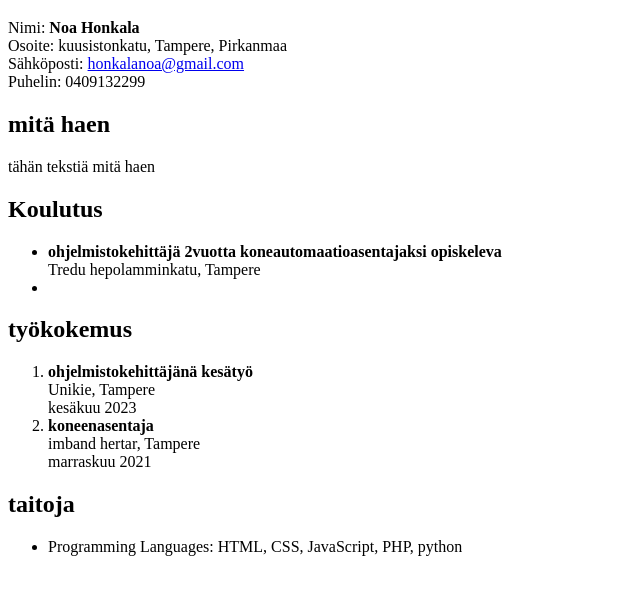
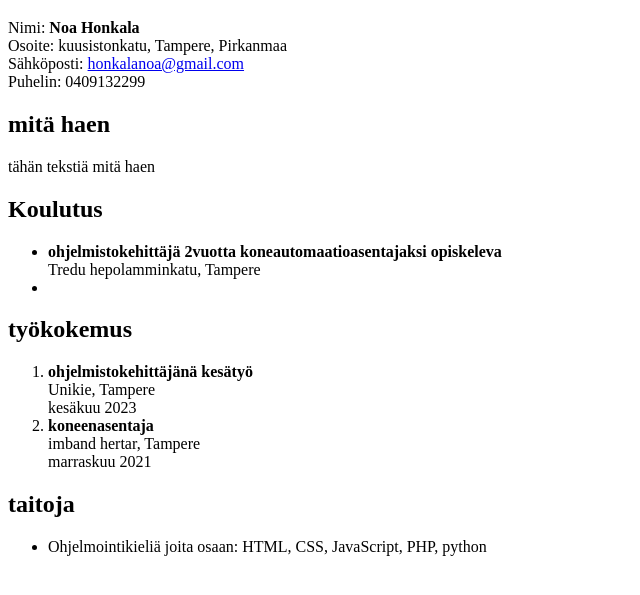
Before and after one commit to noahonk/noahonk.github.io, a plain HTML site: page index.html in a window 1280 px wide. Shown: the part 61-656 px from the top of the page, without its empty margins (0-640 px from the left). Drawn offline with Linux system fonts and the light colour scheme.

Commit message:
Update index.html

```diff
--- a/index.html
+++ b/index.html
@@ -46,7 +46,7 @@
 
   <h2>taitoja</h2>
   <ul>
-    <li>Programming Languages: HTML, CSS, JavaScript, PHP, python</li>
+    <li>Ohjelmointikieliä joita osaan: HTML, CSS, JavaScript, PHP, python</li>
   </ul>
 </body>
 </html>
```
